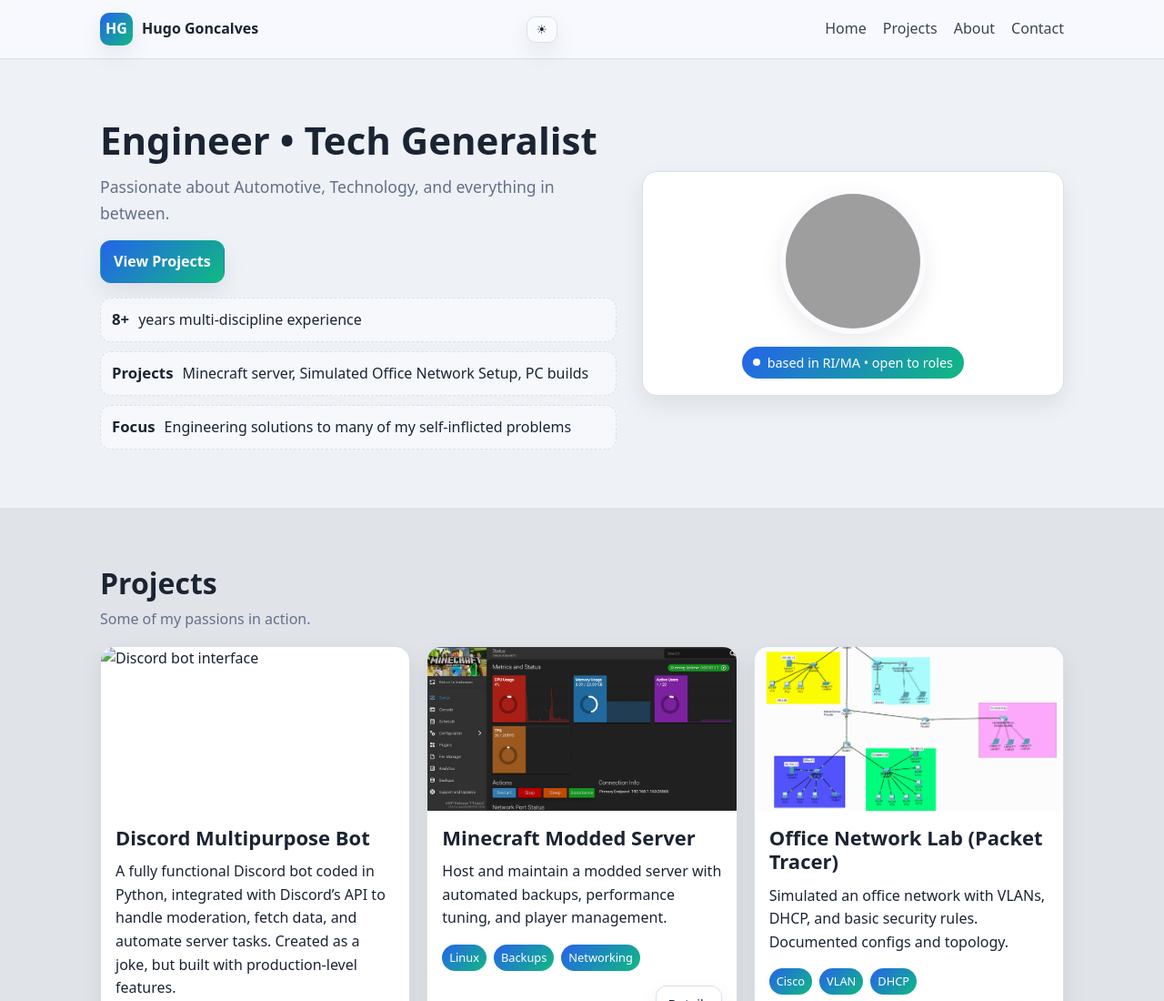
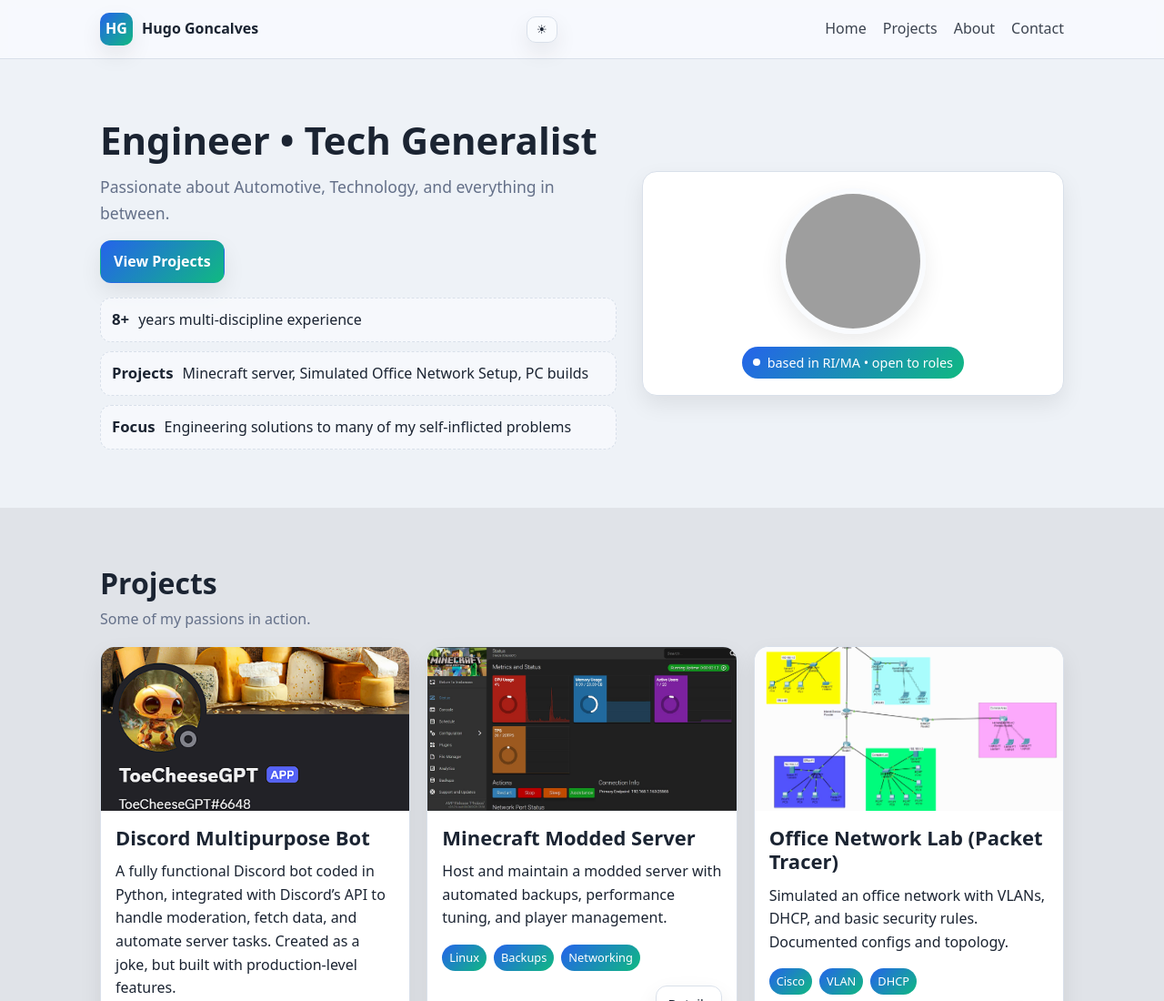
Before and after one commit to H010G/portfolioWebsite, a plain HTML site: page index.html in a window 1280 px wide. Shown: the top 1100 px of the page at 91% size. Drawn offline with Linux system fonts and the light colour scheme; grey boxes are pictures that could not be loaded.

Commit message:
Update index.html

```diff
--- a/index.html
+++ b/index.html
@@ -75,7 +75,7 @@
           <!-- CARD: Discord Bot -->
           <article class="card">
             <a class="card-link" href="#" aria-label="Discord Multipurpose Bot details">
-              <img class="thumb" src="/assets/projects/discord bot.jpg" alt="Discord bot interface" />
+              <img class="thumb" src="/assets/projects/discord bot.png" alt="Discord bot interface" />
               <div class="card-body">
                 <h3>Discord Multipurpose Bot</h3>
                 <p>A fully functional Discord bot coded in Python, integrated with Discord’s API to handle moderation, fetch data, and automate server tasks. Created as a joke, but built with production-level features.</p>
```
